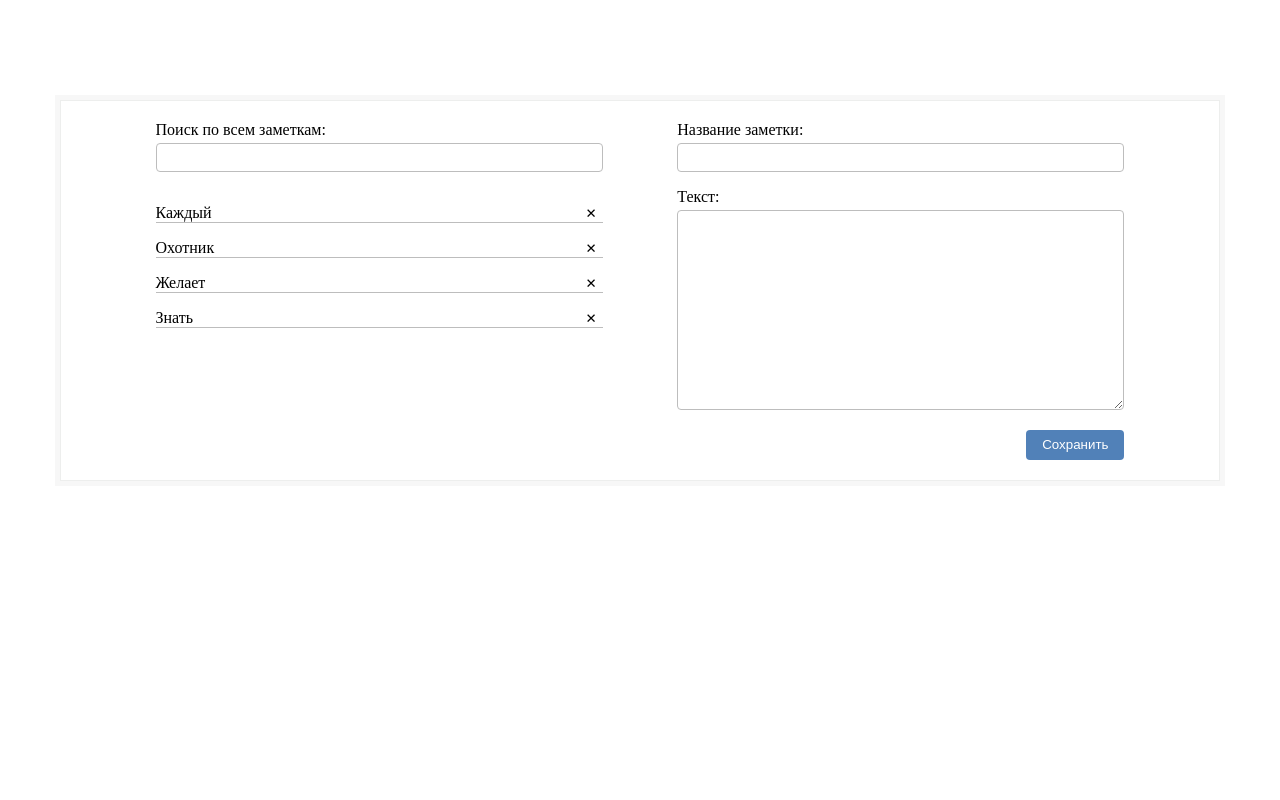
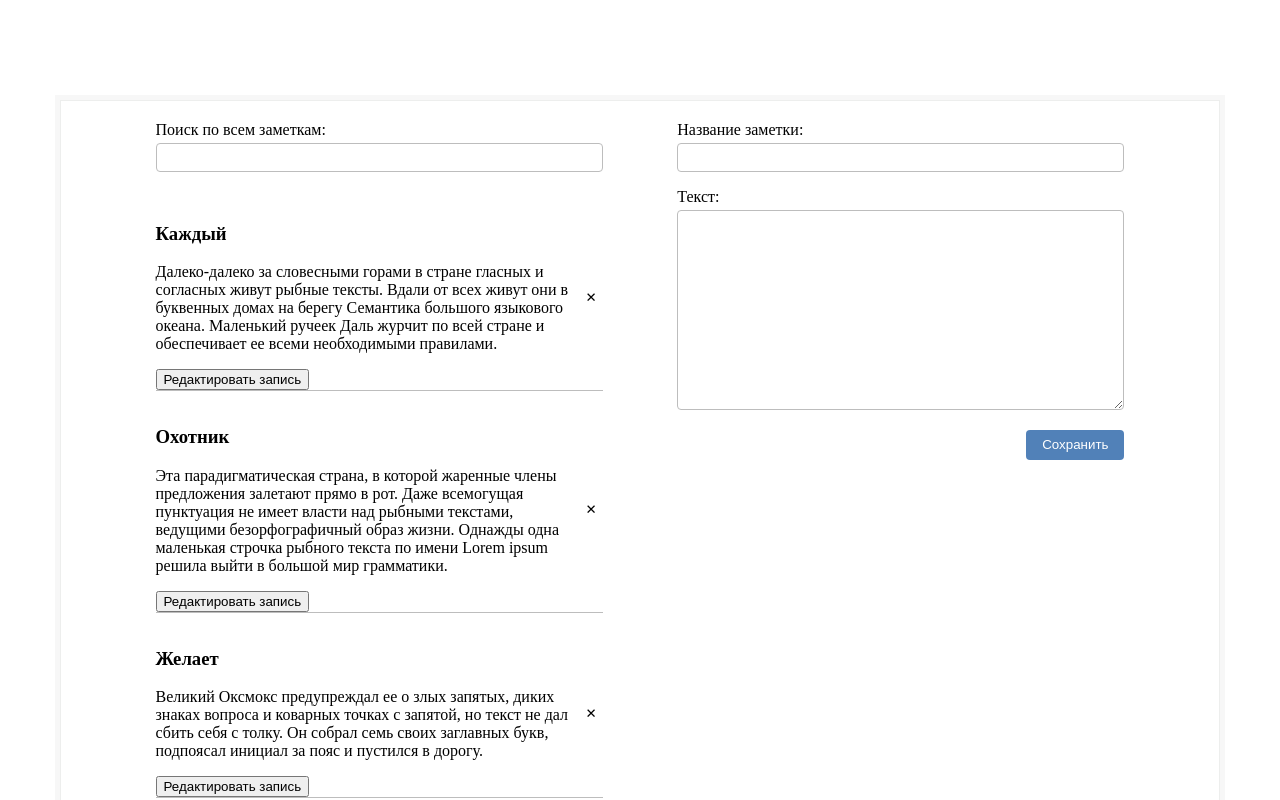
Before and after one commit to Naumch/react-notebook, a React (Create React App) app in the folder my-app/: page / in a window 1280 px wide. Shown: the top 800 px of the page. Built offline with nearby package versions, Linux system fonts and the light colour scheme.

Commit message:
поменяла верстку в Notes

```diff
--- a/my-app/src/components/Notes.jsx
+++ b/my-app/src/components/Notes.jsx
@@ -8,18 +8,13 @@ function Notes({ notes, setNotes, filter, setEditId }) {
 
   const items = filteredNotes.map(note => {
     return (
-      <li
-        className='list-item'
-        key={note.id}
-        onClick={() => setEditId(note.id)}
-      >
-        {note.title}
-        <button
-          className="button-delete"
-          onClick={() => remItem(note.id)}
-        >
-          ✕
-        </button>
+      <li className='list-item' key={note.id}>
+        <div>
+          <h3>{note.title}</h3>
+          <p>{note.text}</p>
+          <button onClick={() => setEditId(note.id)}>Редактировать запись</button>
+        </div>
+        <button className="button-delete" onClick={() => remItem(note.id)}>✕</button>
       </li>
     )
   });
```
